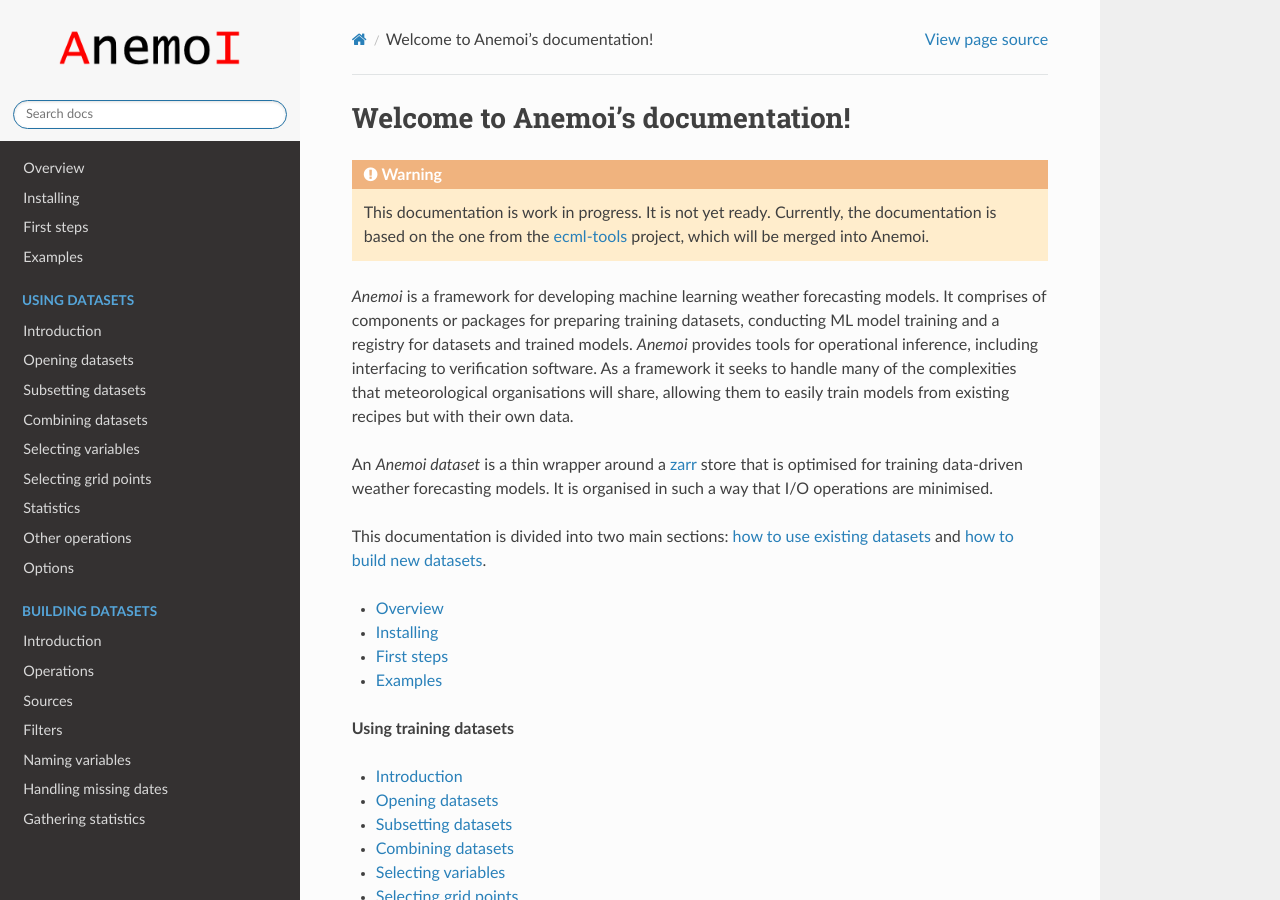
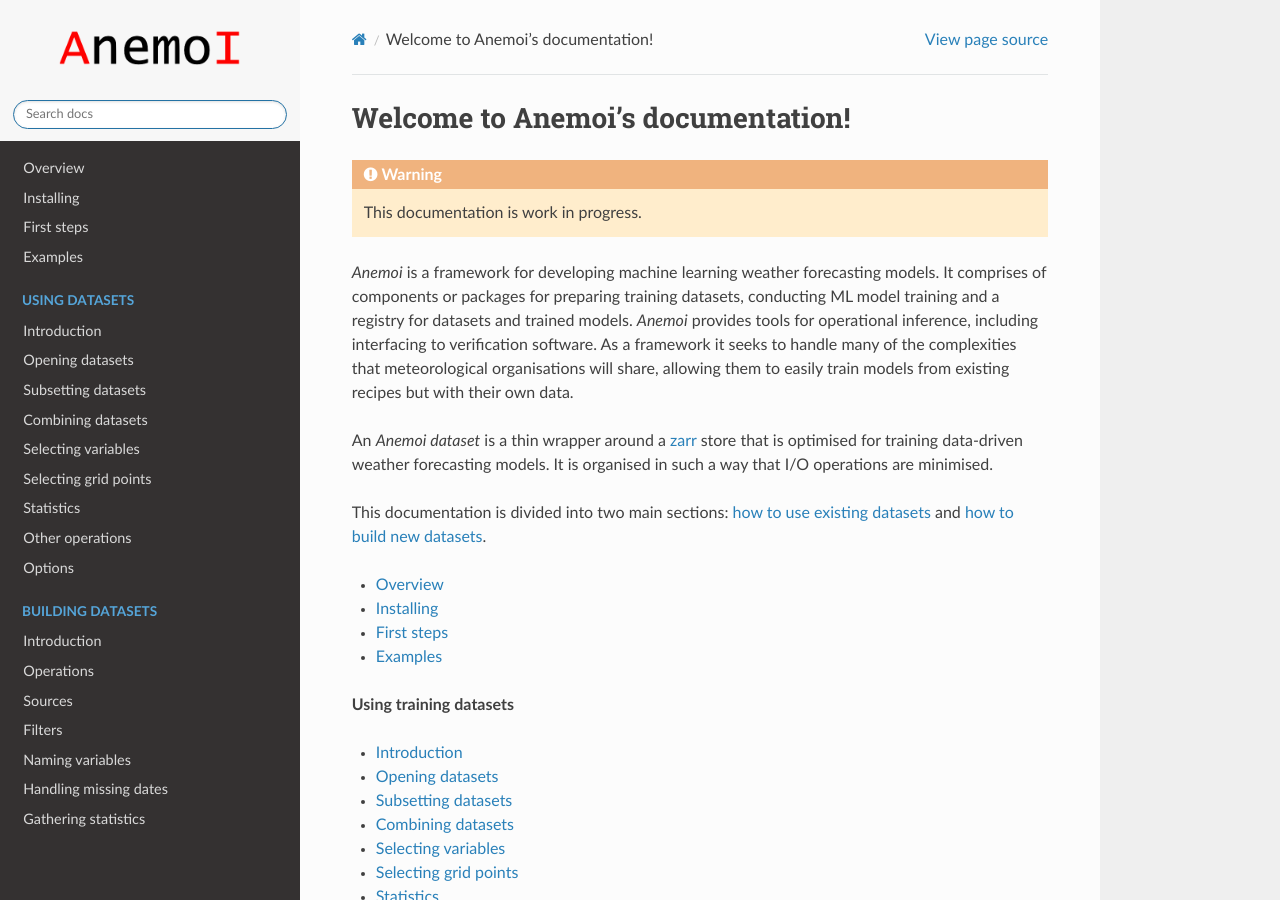
Before and after one commit to ecmwf/anemoi-datasets, a Sphinx documentation site: the page built from docs/index.rst, in a window 1280 px wide and 900 px high. Built offline with Sphinx 7.4.7 and the Read the Docs theme 2.0.0, drawn with Linux system fonts in a browser that asks for light colours; pages that are not in the unit, such as notebooks, are missing from menus.

Commit message:
Work on documentation

```diff
--- a/docs/index.rst
+++ b/docs/index.rst
@@ -4,9 +4,7 @@
 
 .. warning::
 
-   This documentation is work in progress. It is not yet ready.
-   Currently, the documentation is based on the one from the ecml-tools_
-   project, which will be merged into Anemoi.
+   This documentation is work in progress.
 
 *Anemoi* is a framework for developing machine learning weather
 forecasting models. It comprises of components or packages for preparing
```
